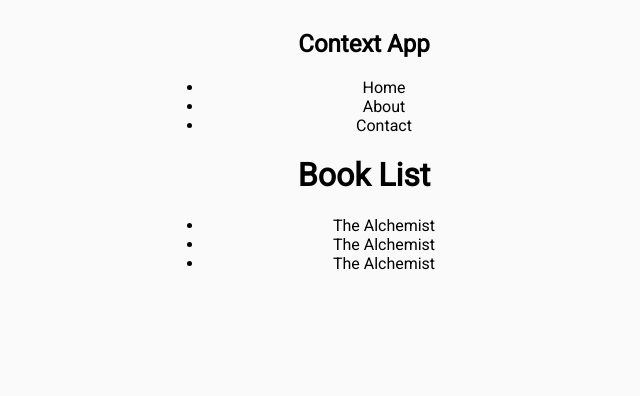
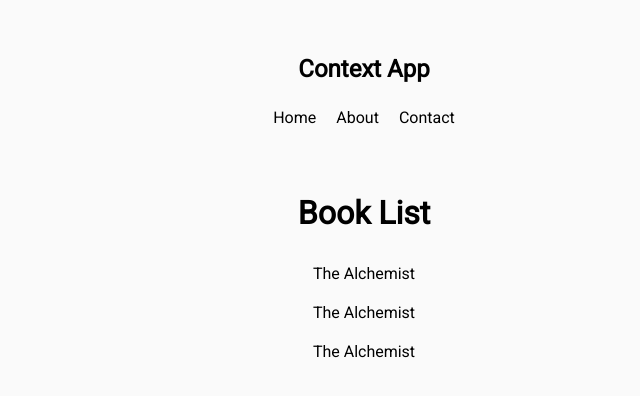
Before and after one commit to chie7tain/react-frontend-chat, a React (Create React App) app: page / in a window 1280 px wide. Shown: the top 396 px of the page, without its empty margins (276-916 px from the left). Built offline with nearby package versions, Linux system fonts and the light colour scheme; a web font is replaced by a local one.

Commit message:
add styles to the booklist and navbar components

```diff
--- /dev/null
+++ b/src/components/BookList/BookList.styles.tsx
@@ -0,0 +1,17 @@
+import styled from "styled-components";
+
+export const Div = styled.div`
+  padding: 20px;
+  margin-bottom: 20px;
+
+  ul {
+    padding: 0;
+    list-style: none;
+
+    li {
+      padding: 10px;
+      margin: 0 auto;
+      border-radius: 10px;
+    }
+  }
+`;
--- a/src/components/BookList/BookList.tsx
+++ b/src/components/BookList/BookList.tsx
@@ -1,16 +1,16 @@
 import React, { Component } from "react";
-
+import { Div } from "./BookList.styles";
 class BookList extends Component {
   render() {
     return (
-      <div>
+      <Div>
         <h1>Book List</h1>
         <ul>
           <li>The Alchemist</li>
           <li>The Alchemist</li>
           <li>The Alchemist</li>
         </ul>
-      </div>
+      </Div>
     );
   }
 }
--- /dev/null
+++ b/src/components/NavBar/NavBar.styles.tsx
@@ -0,0 +1,12 @@
+import styled from "styled-components";
+
+export const Nav = styled.nav`
+  padding: 5px;
+  ul {
+    padding: 5px;
+    li {
+      display: inline-block;
+      margin: 0 10px;
+    }
+  }
+`;
--- a/src/components/NavBar/NavBar.tsx
+++ b/src/components/NavBar/NavBar.tsx
@@ -1,16 +1,16 @@
 import React, { Component } from "react";
-
+import { Nav } from "./NavBar.styles";
 class NavBar extends Component {
   render() {
     return (
-      <nav>
+      <Nav>
         <h1>Context App</h1>
         <ul>
           <li>Home</li>
           <li>About</li>
           <li>Contact</li>
         </ul>
-      </nav>
+      </Nav>
     );
   }
 }
```
